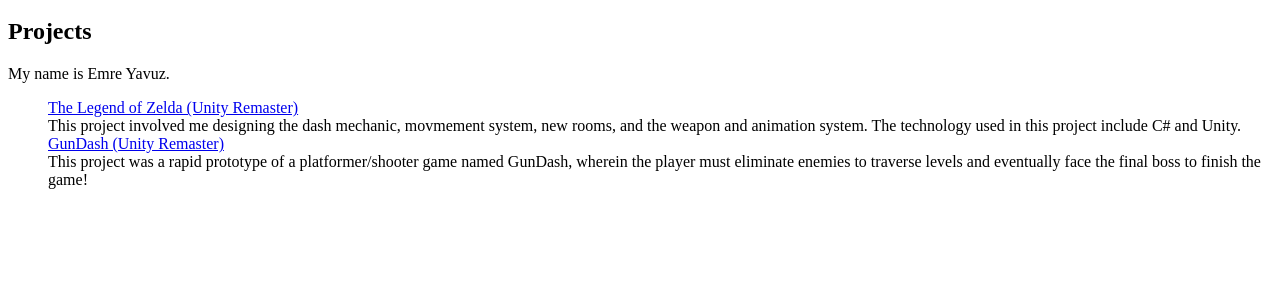
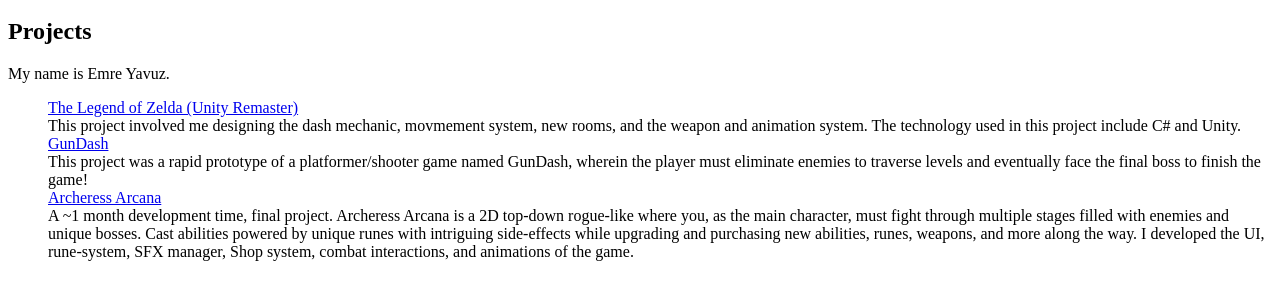
Before and after one commit to e-yavuz/EECS494-p2-webGL-profile, a plain HTML site: page index.html in a window 1280 px wide. Shown: the part 48-348 px from the top of the page. Drawn offline with Linux system fonts and the light colour scheme.

Commit message:
Update index.html

```diff
--- a/index.html
+++ b/index.html
@@ -7,8 +7,10 @@
 <ul>
 <a href="https://wabito.itch.io/eecs-494-p1-gold-lan-emre">The Legend of Zelda (Unity Remaster)</a>
 <div> This project involved me designing the dash mechanic, movmement system, new rooms, and the weapon and animation system. The technology used in this project include C# and Unity.</div>
-<a href="https://wabito.itch.io/gundash">GunDash (Unity Remaster)</a>
+<a href="https://wabito.itch.io/gundash">GunDash</a>
 <div>This project was a rapid prototype of a platformer/shooter game named GunDash, wherein the player must eliminate enemies to traverse levels and eventually face the final boss to finish the game!</div>
+<a href="https://wabito.itch.io/archeress-arcana">Archeress Arcana</a>
+<div>A ~1 month development time, final project. Archeress Arcana is a 2D top-down rogue-like where you, as the main character, must fight through multiple stages filled with enemies and unique bosses. Cast abilities powered by unique runes with intriguing side-effects while upgrading and purchasing new abilities, runes, weapons, and more along the way. I developed the UI, rune-system, SFX manager, Shop system, combat interactions, and animations of the game.</div>
 </ul>
 
 </html>
```
